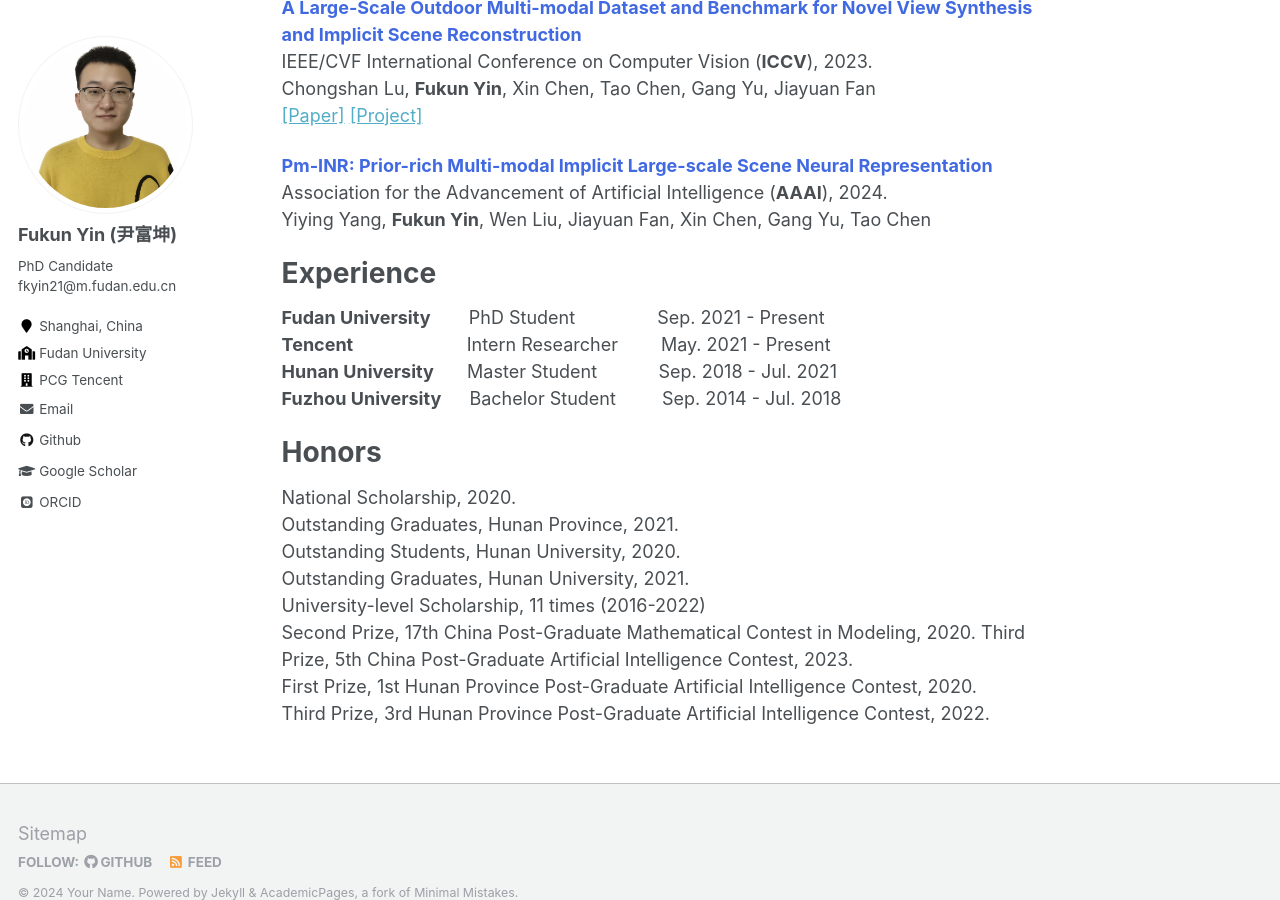
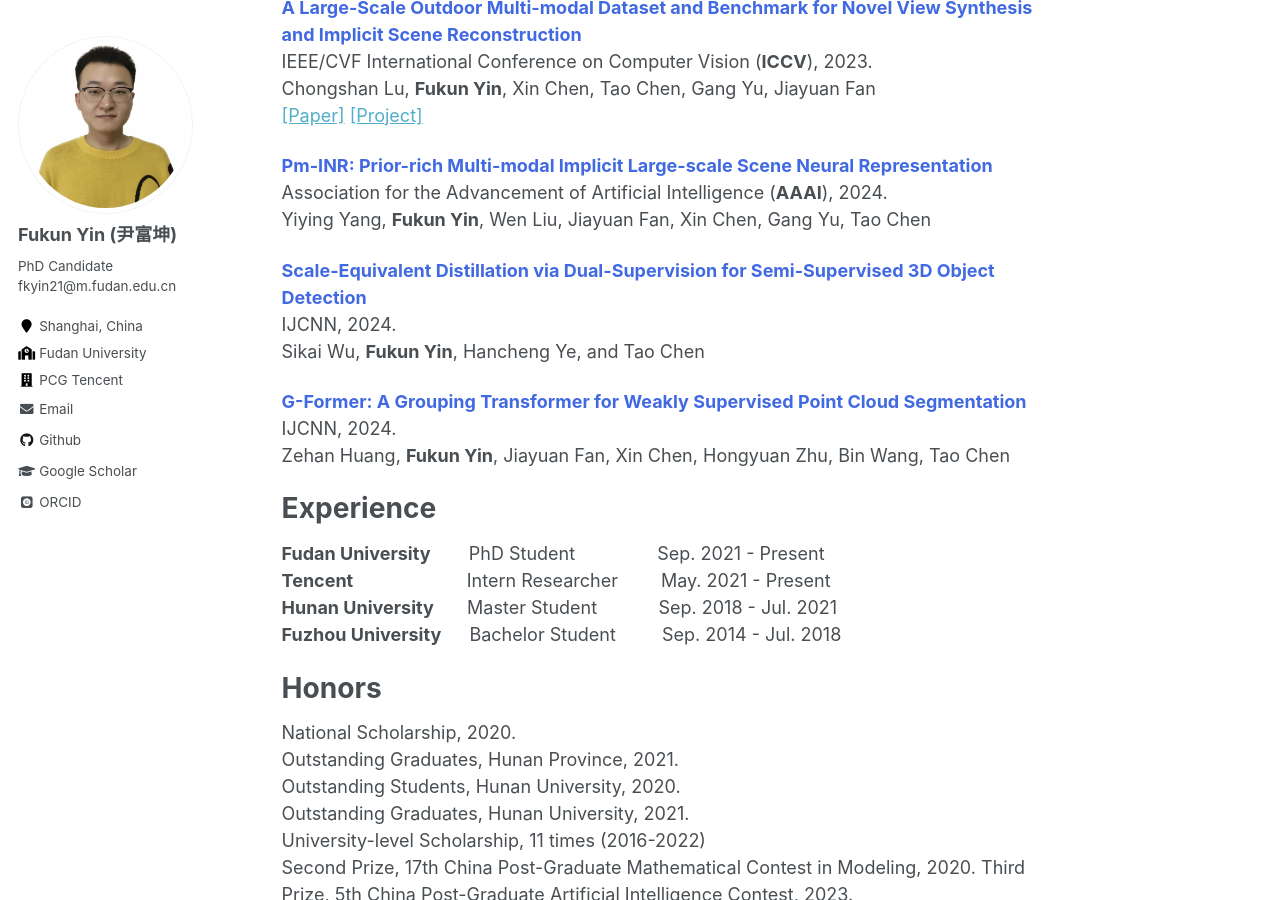
Before and after one commit to fukunyin/fukunyin.github.io, a Jekyll site: the page built from _pages/about.md, in a window 1280 px wide and 900 px high, scrolled down 1080 px. Built offline with Jekyll 4.4.1, drawn with Linux system fonts in a browser that asks for light colours; some web fonts are replaced.

Commit message:
Update about.md

```diff
--- a/_pages/about.md
+++ b/_pages/about.md
@@ -49,6 +49,16 @@ Chongshan Lu, **Fukun Yin**, Xin Chen, Tao Chen, Gang Yu, Jiayuan Fan
 Association for the Advancement of Artificial Intelligence (**AAAI**), 2024.
 Yiying Yang, **Fukun Yin**, Wen Liu, Jiayuan Fan, Xin Chen, Gang Yu, Tao Chen
 
+**<font color="#4169E1" size=4 >Scale-Equivalent Distillation via Dual-Supervision for Semi-Supervised 3D Object Detection </font>**
+IJCNN, 2024.
+Sikai Wu, **Fukun Yin**, Hancheng Ye, and Tao Chen
+
+**<font color="#4169E1" size=4 >G-Former: A Grouping Transformer for Weakly Supervised Point Cloud Segmentation </font>**
+IJCNN, 2024.
+Zehan Huang, **Fukun Yin**, Jiayuan Fan, Xin Chen, Hongyuan Zhu, Bin Wang, Tao Chen
+
+
+
 
 # Experience
 
```
